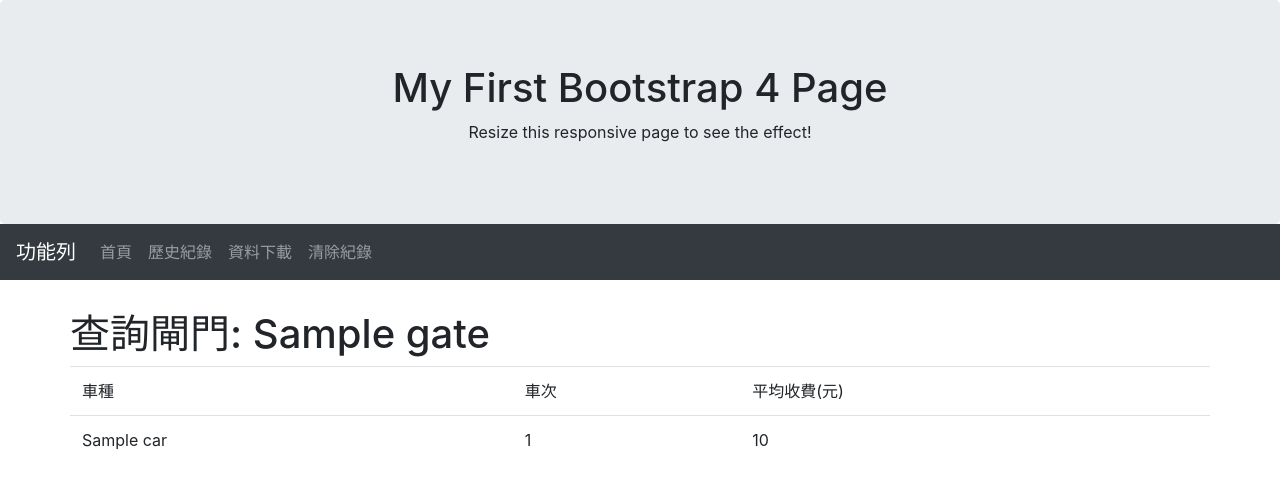
After one commit to mirage7714/flask_web_test, a Flask app: template templates/gate.html in a window 1280 px wide. The commit adds this page. Shown: the top 489 px of the page. Run offline with Flask 2, Linux system fonts and the light colour scheme; the template is opened without the code that fills it: most values are stand-ins (such as "Sample title", 1, 10 or a date in 2020); some libraries are stand-ins or nearby versions.

Commit message:
Update traffic query

```diff
--- a/app.py
+++ b/app.py
@@ -5,15 +5,45 @@ Spyder Editor
 This is a temporary script file.
 """
 
-from flask import Flask, request, render_template
+from flask import Flask, request, render_template, send_from_directory
 import json
 from datetime import datetime
 import sqlite3
+
+
+from pyspark import SparkContext, SparkConf
+from pyspark.sql import SparkSession, Row
+import json
 
 app = Flask(__name__)
 app.static_folder = 'static'
 
 db_path='data.db'
+
+def GetSC():
+	conf = SparkConf()
+	conf.setAppName('highway').setMaster('local[*]')
+	sc = SparkContext(conf = conf)
+	spark = SparkSession(sc)
+	return sc, spark
+
+def QueryData(gate):
+	sc, spark = GetSC()
+	data = sc.textFile('d:/code/python/web_test/TDCS_M06A_20180607_180000.csv')
+	org_data = data.map(lambda x : x.split(',')).filter(lambda x : x[2] == gate).map(lambda x : Row(car=x[0], start_gate = x[2], price = x[5])).toDF().registerTempTable('traffic')
+
+	query = 'select car, start_gate, count(*) as count, avg(price) as avg_price from traffic where start_gate = "{}" group by car, start_gate'.format(gate)
+	result = spark.sql(query).rdd.map(lambda row: row[0]+','+str(row[2])+','+str(row[3])).collect()
+
+	dict_result = []
+	for r in result:
+		dict_result.append({
+		'car':r.split(',')[0],
+		'count':r.split(',')[1],
+		'price':r.split(',')[2]
+		})
+	sc.stop()
+	return dict_result
 
 def get_db():
 	db = sqlite3.connect(db_path)
@@ -32,6 +62,28 @@ def convert_highway(high):
 @app.route('/')
 def index():
     return render_template('index.html')
+
+@app.route('/query_gate', methods=['POST'])
+def Query():
+	gate = request.form.get('gate')
+	print('Query gate: {}'.format(gate))
+	result = QueryData(gate)
+	return render_template('gate.html',gate=gate,results=result)
+
+@app.route('/download')
+def download():
+	year=['2017','2018']
+	month=['01','02','03','04']
+	return render_template('download.html')
+
+@app.route('/download_file', methods=['POST'])
+def download_file():
+	abs_path = 'd:/code/python/web_test/'
+	year = request.form.get('year')
+	month = request.form.get('month')
+	print('{}-{}'.format(year, month))
+	return '{}-{}'.format(year, month)
+	#return send_from_directory(abs_path,'TDCS_M06A_20180607_180000.csv')
 
 @app.route('/result', methods=['POST'])
 def filter():
--- /dev/null
+++ b/static/js/query.js
@@ -0,0 +1,21 @@
+$(function () {
+    $('#btnGate').click(function (e) {
+        $.ajax({
+            beforeSend: function(){
+                var id = "#btnGate";
+				var left = ($(window).outerWidth(true) - 190) / 2;
+				var top = ($(window).height() - 35) / 2;
+				var height = $(window).height() * 2;
+				$("<div class=\"datagrid-mask\"></div>").css({ display: "block", width: "100%", height: height }).appendTo(id);
+				$("<div class=\"datagrid-mask-msg\"></div>").html("正在加载,请稍候...").appendTo(id).css({ display: "block", left: left, top: top });
+            },
+            url: '/query_gate',
+            type: 'POST',
+            dataType: 'json',
+            success: function () {
+                $(".datagrid-mask").remove();
+				$(".datagrid-mask-msg").remove();
+            }
+        });
+    });
+});
--- a/templates/base.html
+++ b/templates/base.html
@@ -8,6 +8,14 @@
   <link rel="stylesheet" href="{{ url_for('static', filename='css/bootstrap.min.css') }}">
   <script src="{{ url_for('static', filename='js/jquery-3.3.1.min.js') }}"></script>
   <script src="{{ url_for('static', filename='js/bootstrap.min.js') }}"></script>
+  <script src="{{ url_for('static', filename='js/query.js') }}"></script>
+  <link rel="stylesheet" href="https://ajax.googleapis.com/ajax/libs/jqueryui/1.11.4/themes/smoothness/jquery-ui.css">
+  <script src="https://ajax.googleapis.com/ajax/libs/jqueryui/1.11.4/jquery-ui.min.js"></script>
+  <script>
+  $(document).ready(function() {
+    $("#datepicker").datepicker();
+  });
+  </script>
   <style>
   .fakeimg {
       height: 200px;
@@ -35,6 +43,9 @@
       <li class="nav-item">
         <a class="nav-link" href="/history">歷史紀錄</a>
       </li>
+	  <li class="nav-item">
+        <a class="nav-link" href="/download">資料下載</a>
+      </li>
       <li class="nav-item">
         <a class="nav-link" href="/reset">清除紀錄</a>
       </li>
--- /dev/null
+++ b/templates/gate.html
@@ -0,0 +1,30 @@
+{% extends "base.html" %}
+
+{% block title %}
+查詢結果
+{% endblock title %}
+
+
+{% block content %}
+
+<h1>查詢閘門: {{ gate }}</h1>
+<table class="table">
+<thead>
+<tr>
+<td>車種</td>
+<td>車次</td>
+<td>平均收費(元)</td>
+</tr>
+</thead>
+
+<tbody>
+{% for result in results %}
+<tr>
+<td>{{ result.car }}</td>
+<td>{{ result.count }}</td>
+<td>{{ result.price }}</td>
+</tr>
+{% endfor %}
+</tbody>
+</table>
+{% endblock content %}
```
Also changed, not shown: templates/download.html (added, +12 -0 lines), templates/result.html (+10 -1 lines).
